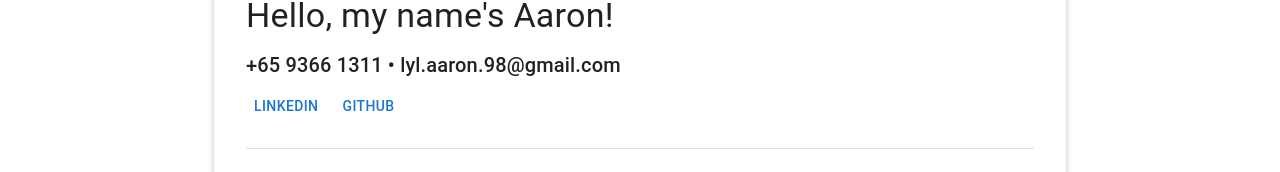
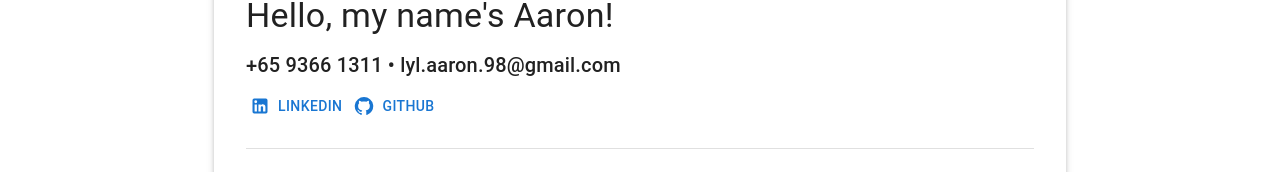
Before and after one commit to lylaaron98/genvoice-website, a Next.js app: page /profile in a window 1280 px wide. Shown: the part 165-337 px from the top of the page. Built offline with nearby package versions, Linux system fonts and the light colour scheme.

Commit message:
added MUI icons
added some icons to profile page

```diff
--- a/package.json
+++ b/package.json
@@ -11,6 +11,7 @@
   "dependencies": {
     "@emotion/react": "^11.13.3",
     "@emotion/styled": "^11.13.0",
+    "@mui/icons-material": "^6.1.3",
     "@mui/material": "^6.1.3",
     "next": "14.2.15",
     "react": "^18",
--- a/src/components/HomeContent.tsx
+++ b/src/components/HomeContent.tsx
@@ -12,6 +12,8 @@
     CardContent,
     Divider,
 } from "@mui/material";
+import LinkedInIcon from '@mui/icons-material/LinkedIn'; // Import LinkedIn icon
+import GitHubIcon from '@mui/icons-material/GitHub'; // Import GitHub icon
 
 const HomeContent = () => {
     return (
@@ -24,10 +26,20 @@
                     +65 9366 1311 • lyl.aaron.98@gmail.com
                 </Typography>
                 <Typography variant="h6" gutterBottom>
-                    <Button href="https://linkedin.com/in/aaron-lee-b832431b3" target="_blank" color="primary" sx={{ mr: 1 }}>
+                    <Button
+                        href="https://linkedin.com/in/aaron-lee-b832431b3"
+                        target="_blank"
+                        color="primary"
+                        startIcon={<LinkedInIcon />}
+                    >
                         LinkedIn
                     </Button>
-                    <Button href="https://github.com/lylaaron98" target="_blank" color="primary">
+                    <Button
+                        href="https://github.com/lylaaron98"
+                        target="_blank"
+                        color="primary"
+                        startIcon={<GitHubIcon />}
+                    >
                         GitHub
                     </Button>
                 </Typography>
```
Also changed, not shown: 1 other file (tests, documents, lock files or other folders).
